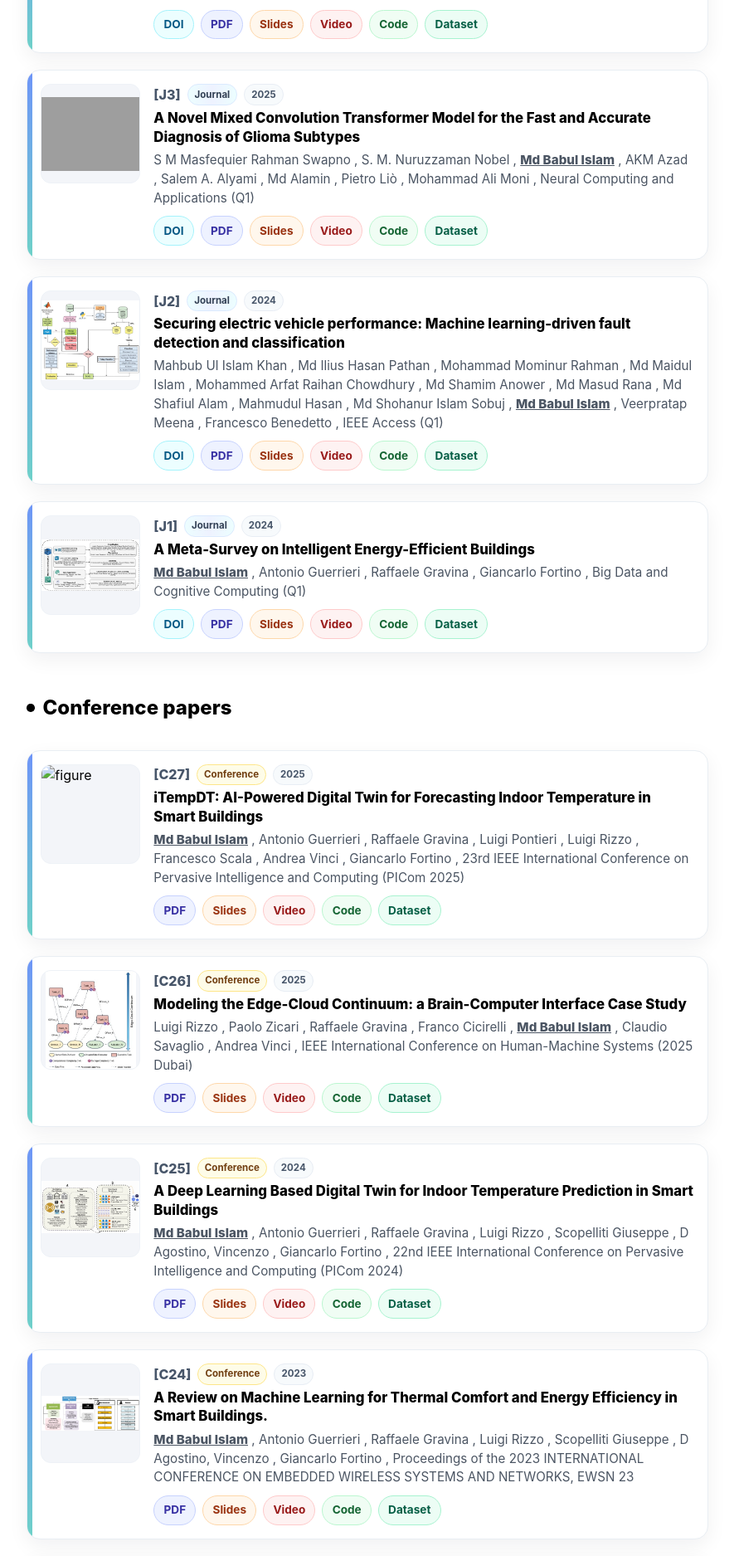
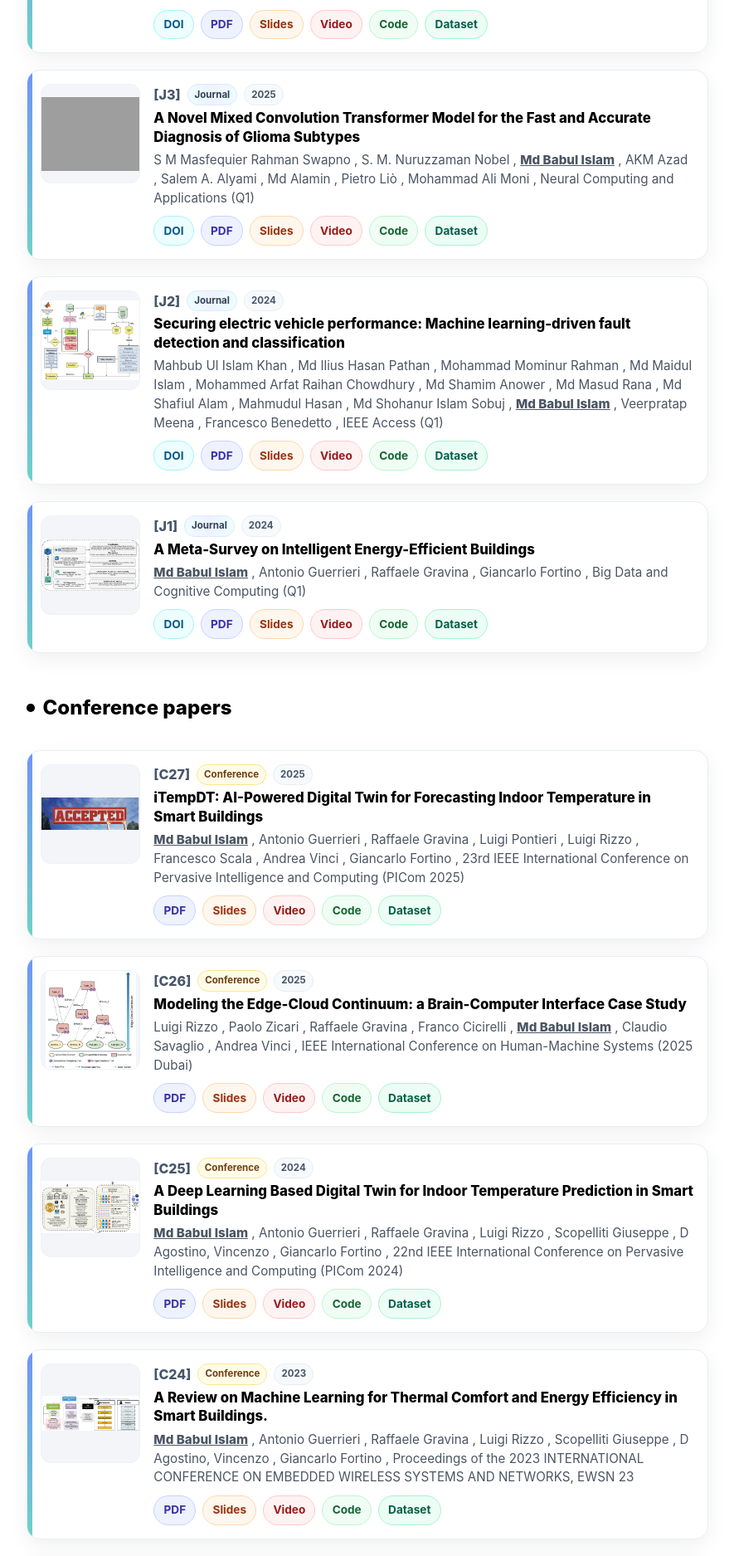
Before and after one commit to babulcseian/babulcseian.github.io, a Jekyll site: the page built from publications.md, in a window 1280 px wide. Shown: the part 1539-3414 px from the top of the page at 83% size, without its empty margins (197-1082 px from the left). Built offline with Jekyll 4.4.1, drawn with Linux system fonts in a browser that asks for light colours; a style sheet for code colours, icons or effects is not loaded; grey boxes are pictures that could not be loaded.

Commit message:
Update publications.yml

```diff
--- a/_data/publications.yml
+++ b/_data/publications.yml
@@ -191,7 +191,7 @@ conference:
     slides: ""
     videos: ""
     dataset: ""
-    figure: ""
+    figure: "/assets/img/paper/conf/Accepted.jpg"
     fit: "contain"
 
   - year: 2025
```
